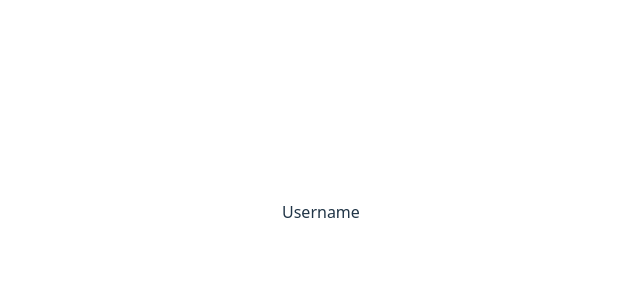
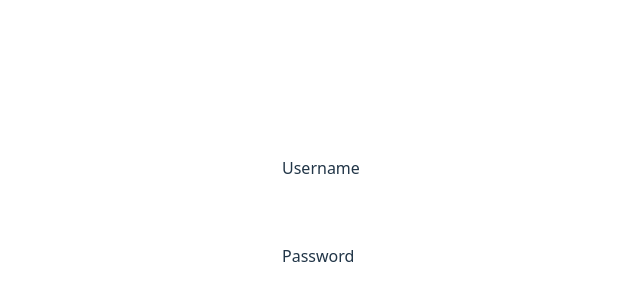
Before and after one commit to luisdaniel0/finance-flow, a React (Vite) app: page /login in a window 1280 px wide. Shown: the part 224-524 px from the top of the page, without its empty margins (166-806 px from the left). Built offline with nearby package versions, Linux system fonts and the light colour scheme; no server answers.

Commit message:
signup page

```diff
--- a/src/App.tsx
+++ b/src/App.tsx
@@ -8,6 +8,7 @@ import { useState } from "react";
 import BudgetDetail from "./pages/BudgetDetails";
 import { Transaction, Budget } from "./types";
 import Login from "./pages/Login";
+import Signup from "./pages/Signup";
 
 function App() {
   const [transactionList, setTransactionList] = useState<Transaction[]>(
@@ -28,6 +29,7 @@ function App() {
   return (
     <Routes>
       <Route path="/login" element={<Login />} />
+      <Route path="/signup" element={<Signup />} />
       <Route
         path="*"
         element={
--- a/src/pages/Login.tsx
+++ b/src/pages/Login.tsx
@@ -8,8 +8,20 @@ const Login = () => {
       </div>
       <div className="mt-10 sm:mx-auto sm:w-full sm:max-w-sm">
         <form className="space-y-6">
-          <div>
           <label> Username</label>
+          <div className="mt-2">
+            <input
+              type="text"
+              name="username"
+              id="username"
+              required
+              className="block w-full rounded-md bg-white/5 px-3 py-1.5 text-base text-white
+                outline-1 -outline-offset-1 outline-white/10
+                placeholder:text-gray-500 focus:outline-2 focus:-outline-offset-2
+                focus:outline-indigo-500 sm:text-sm/6"
+            />
+            <div className="mt-5">
+              <label>Password</label>
               <div className="mt-2">
                 <input
                   type="text"
@@ -23,6 +35,7 @@ const Login = () => {
                 />
               </div>
             </div>
+          </div>
         </form>
       </div>
     </div>
--- /dev/null
+++ b/src/pages/Signup.tsx
@@ -0,0 +1,51 @@
+const Signup = () => {
+  function handleSignup() {}
+  return (
+    <div className="flex min-h-screen flex-col justify-center px-6 py-12 lg:px-8">
+      <div className="sm:mx-auto sm:w-full sm:max-w-sm">
+        <h1 className="mt-10 text-center text-2xl/9 font-bold tracking-tight text-white">
+          Create your account
+        </h1>
+      </div>
+      <div className="mt-10 sm:mx-auto sm:w-full sm:max-w-sm">
+        <form className="space-y-6">
+          <label> Email</label>
+          <input
+            type="email"
+            name="email"
+            id="email"
+            required
+            className="block w-full rounded-md bg-white/5 px-3 py-1.5 text-base text-white
+                outline-1 -outline-offset-1 outline-white/10
+                placeholder:text-gray-500 focus:outline-2 focus:-outline-offset-2
+                focus:outline-indigo-500 sm:text-sm/6 mt-2"
+          />
+          <label> Username</label>
+          <input
+            type="text"
+            name="username"
+            id="username"
+            required
+            className="block w-full rounded-md bg-white/5 px-3 py-1.5 text-base text-white
+                outline-1 -outline-offset-1 outline-white/10
+                placeholder:text-gray-500 focus:outline-2 focus:-outline-offset-2
+                focus:outline-indigo-500 sm:text-sm/6 mt-2"
+          />
+          <label>Password</label>
+          <input
+            type="password"
+            name="password"
+            id="password"
+            required
+            className="block w-full rounded-md bg-white/5 px-3 py-1.5 text-base text-white
+                  outline-1 -outline-offset-1 outline-white/10
+                  placeholder:text-gray-500 focus:outline-2 focus:-outline-offset-2
+                  focus:outline-indigo-500 sm:text-sm/6 mt-2"
+          />
+        </form>
+      </div>
+    </div>
+  );
+};
+
+export default Signup;
```
Lines whose indentation alone changed are shown as unchanged.
